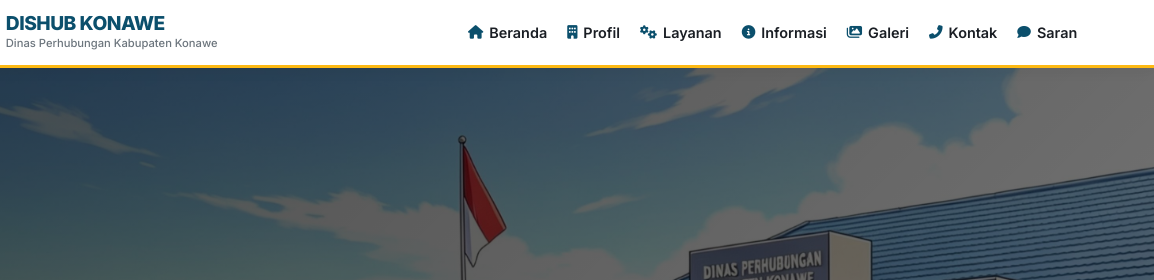
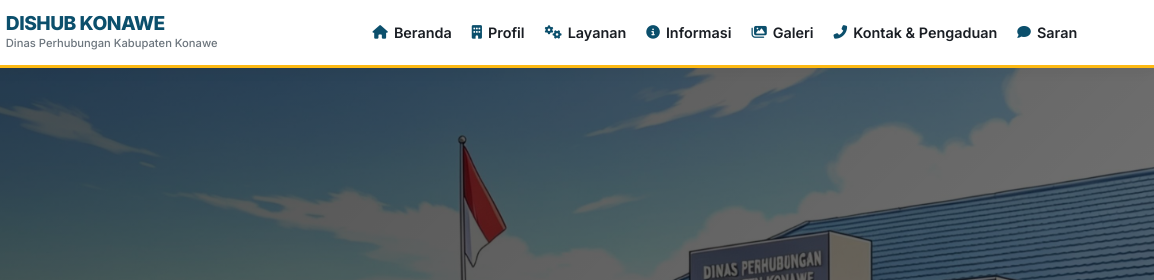
Before and after one commit to azwarcs/DishubKonawe, a plain HTML site: page index.html in a window 1280 px wide. Shown: the top 280 px of the page, 126-1280 px from the left. Drawn offline with nearby package versions, Linux system fonts and the light colour scheme.

Commit message:
Update kontak & pengaduan

```diff
--- a/index.html
+++ b/index.html
@@ -47,7 +47,7 @@
       <li><a href="#layanan"><i class="fas fa-cogs"></i> Layanan</a></li>
       <li><a href="#info"><i class="fas fa-info-circle"></i> Informasi</a></li>
       <li><a href="#galeri"><i class="fas fa-images"></i> Galeri</a></li>
-      <li><a href="#kontak"><i class="fas fa-phone-alt"></i> Kontak</a></li>
+      <li><a href="#kontak"><i class="fas fa-phone-alt"></i> Kontak & Pengaduan</a></li>
       <li><a href="#saran"><i class="fas fa-comment"></i> Saran</a></li>
     </ul>
   </nav>
```
